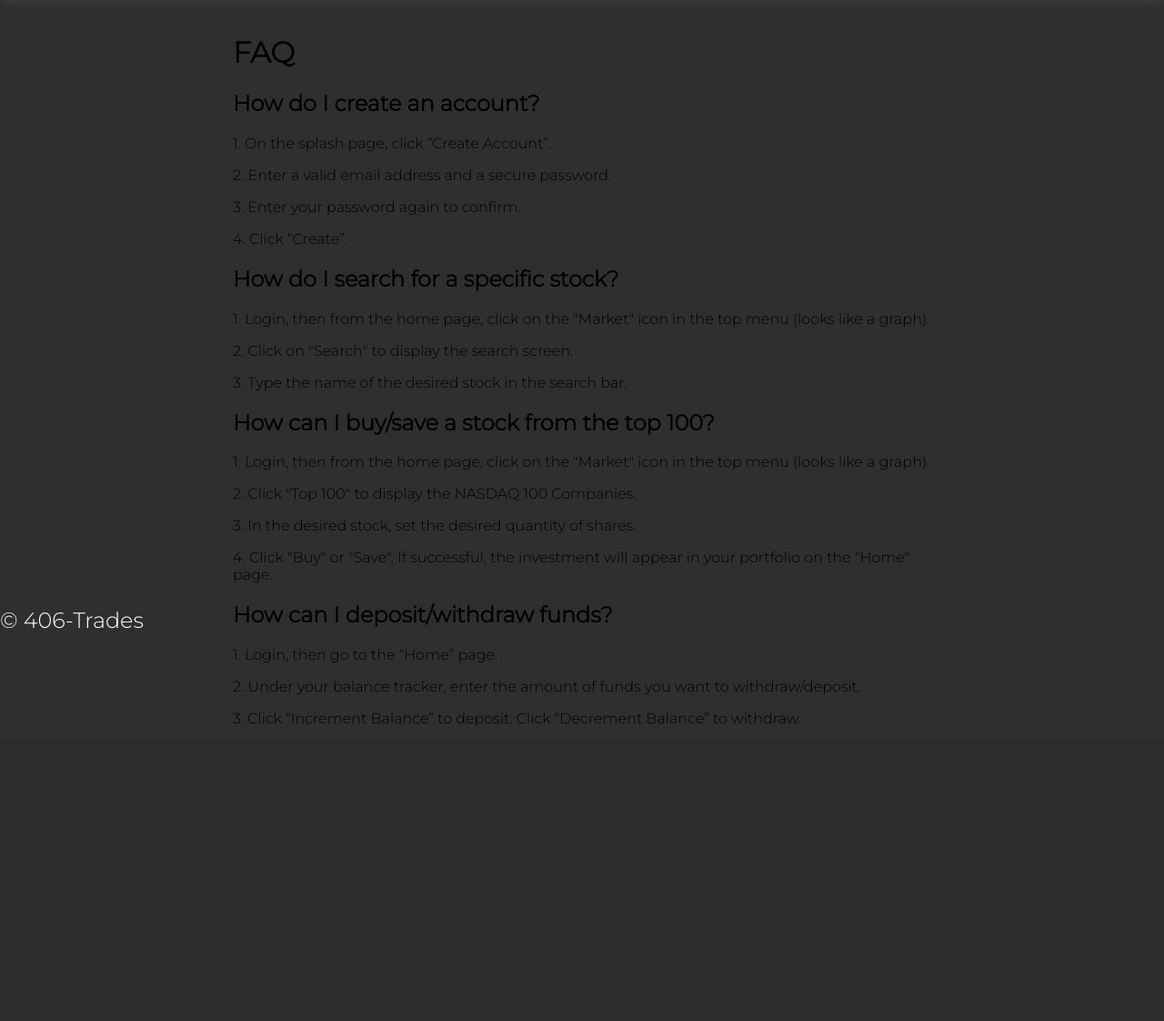
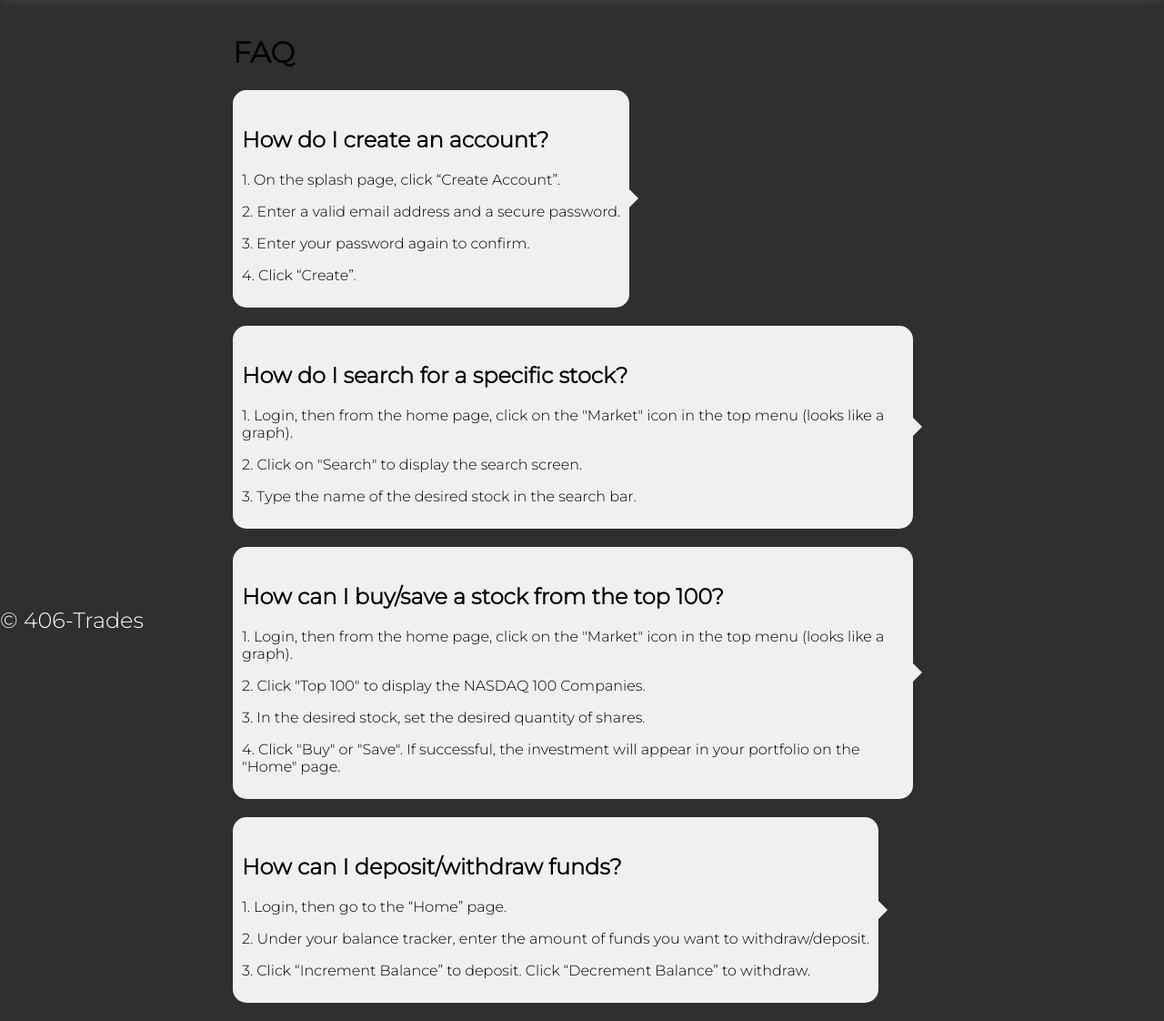
Before and after one commit to 406-Trades/406-Trades, a Flask app: page /faq in a window 1280 px wide. Shown: the part 93-1215 px from the top of the page at 91% size. Before the commit the page ends 891 px from the top, so only its background shows below. Run offline with Flask 2, Linux system fonts and the light colour scheme; the visitor is signed in with stand-in values (Sample User, id 1).

Commit message:
Update faq.html

```diff
--- a/templates/faq.html
+++ b/templates/faq.html
@@ -5,32 +5,67 @@
 <html>
     <head>
         <title>FAQ Page</title>
+        <style>
+            .bubble {
+                position: relative;
+                display: inline-block;
+                background-color: #f0f0f0;
+                padding: 10px;
+                border-radius: 15px;
+                margin-bottom: 20px;
+                margin-right: 20px;
+            }
+
+            .bubble:after {
+                content: "";
+                position: absolute;
+                top: 50%;
+                right: -10px;
+                margin-top: -10px;
+                border-style: solid;
+                border-width: 10px 0 10px 10px;
+                border-color: transparent transparent transparent #f0f0f0;
+            }
+
+            h2 {
+                margin-top: 30px;
+            }
+        </style>
     </head>
     <body>
         <div style="width: 60vw; position: absolute; left: 50%; transform: translate(-50%, 0%); padding-top: 20px;">
         <h1>FAQ</h1>
+
+        <div class="bubble">
             <h2>How do I create an account?</h2>
             <p>1. On the splash page, click “Create Account”.</p>
             <p>2. Enter a valid email address and a secure password.</p>
             <p>3. Enter your password again to confirm.</p>
             <p>4. Click “Create”.</p>
+        </div>
 
+        <div class="bubble">
             <h2>How do I search for a specific stock?</h2>
             <p>1. Login, then from the home page, click on the "Market" icon in the top menu (looks like a graph).</p>
             <p>2. Click on "Search" to display the search screen.</p>
             <p>3. Type the name of the desired stock in the search bar. </p>
+        </div>
 
+        <div class="bubble">
             <h2>How can I buy/save a stock from the top 100?</h2>
             <p>1. Login, then from the home page, click on the "Market" icon in the top menu (looks like a graph).</p>
             <p>2. Click "Top 100" to display the NASDAQ 100 Companies.</p>
             <p>3. In the desired stock, set the desired quantity of shares.</p>
             <p>4. Click "Buy" or "Save". If successful, the investment will appear in your portfolio on the "Home" page.</p>
+        </div>
 
+        <div class="bubble">
             <h2>How can I deposit/withdraw funds?</h2>
             <p>1. Login, then go to the “Home” page.</p>
             <p>2. Under your balance tracker, enter the amount of funds you want to withdraw/deposit.</p>
             <p>3. Click “Increment Balance” to deposit. Click “Decrement Balance” to withdraw.</p>
         </div>
+        </div>
 
     </body>
 </html>
```
Lines whose indentation alone changed are shown as unchanged.
